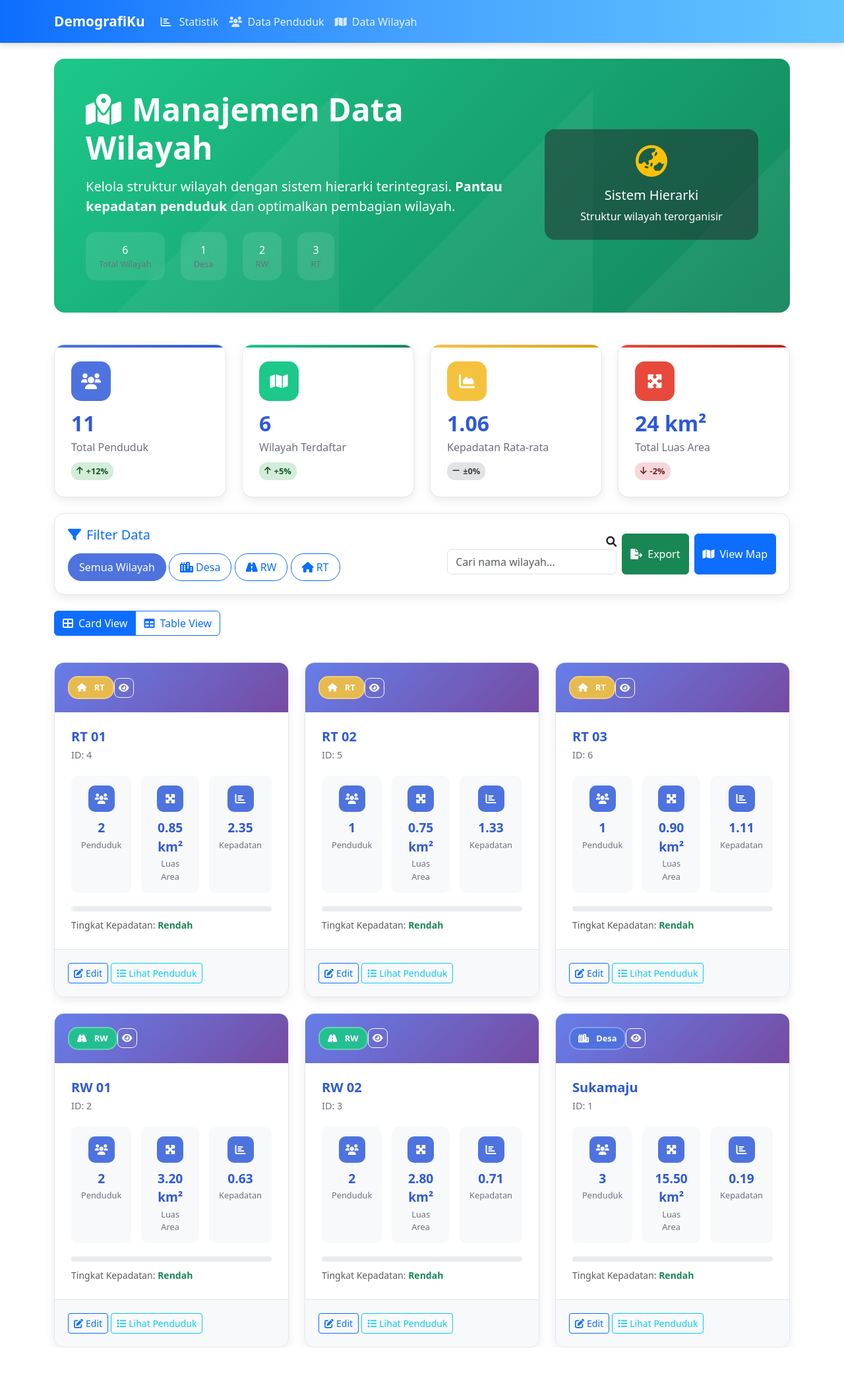
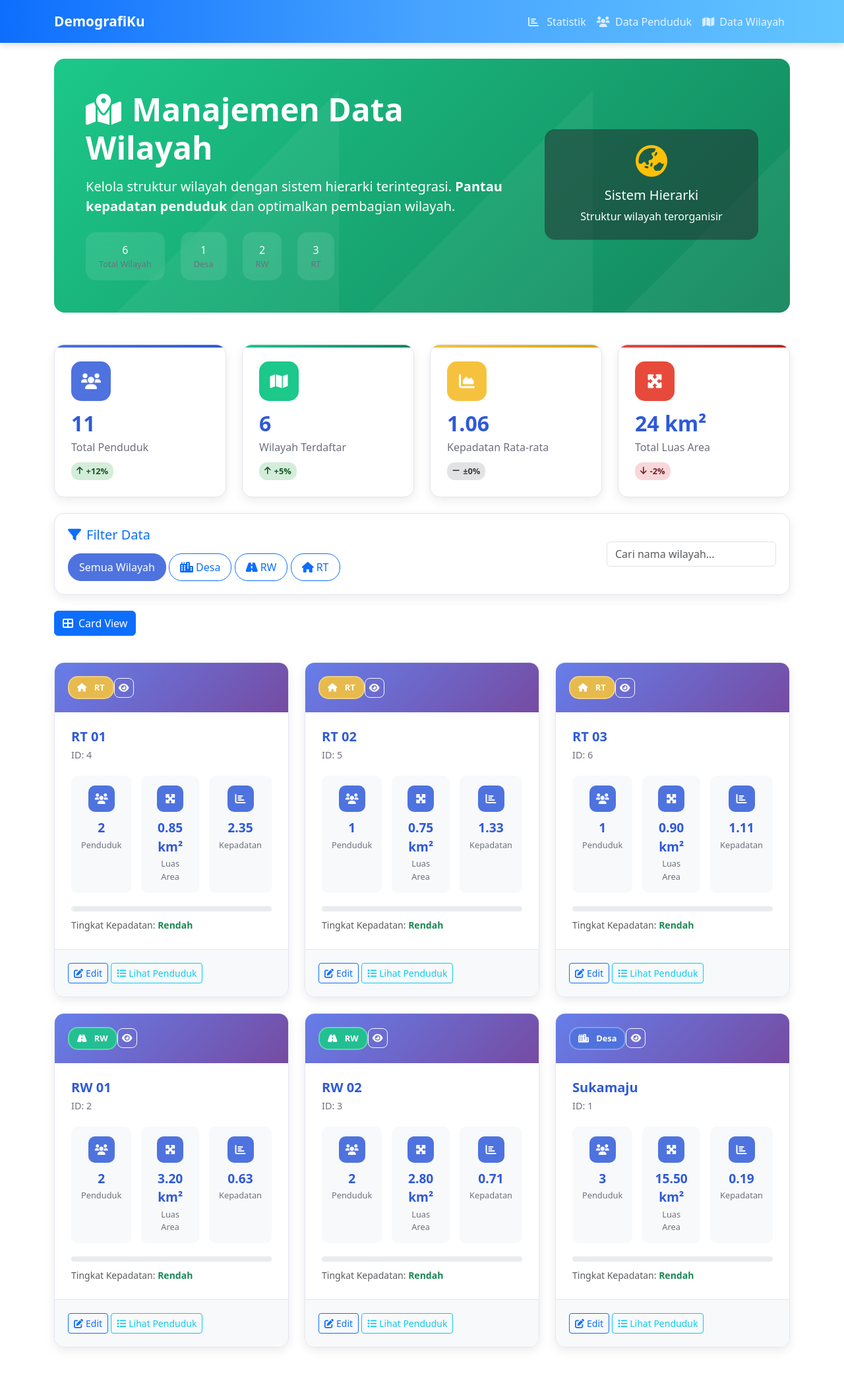
Before and after one commit to azfaimaduddin/DemografiKu_ProjectWeb, a PHP site: page /index.php?page=wilayah in a window 1280 px wide. Shown: the whole page at 66% size. Before the commit the page ends 2043 px from the top, so only its background shows below. Run offline with PHP 8.4, Linux system fonts and the light colour scheme; data comes from the database, SQL or seed files in the repository; both versions use the stored data as it was after the commit.

Commit message:
80% update

```diff
--- a/includes/header.php
+++ b/includes/header.php
@@ -63,7 +63,8 @@
                 <span class="navbar-toggler-icon"></span>
             </button>
             <div class="collapse navbar-collapse" id="navbarNav">
-                <ul class="navbar-nav">
+
+                <ul class="navbar-nav ms-auto">
                     <li class="nav-item">
                         <a class="nav-link dashboard-link" href="index.php" onclick="handleDashboardClick(event)">
                             <i class="fas fa-chart-bar me-2"></i>
--- a/pages/dashboard.php
+++ b/pages/dashboard.php
@@ -103,7 +103,7 @@ $stats = $model->getDashboardStats();
     <div class="row mb-5">
         <div class="col-12">
             <div class="section-header text-center mb-5">
-                <h2 class="display-5 fw-bold gradient-text">📈 Dashboard Analytics</h2>
+                <h2 class="display-5 fw-bold gradient-text">Dashboard Analytics</h2>
                 <p class="lead text-muted">Data terkini yang diolah menjadi informasi berharga</p>
                 <div class="header-divider"></div>
             </div>
@@ -235,7 +235,7 @@ $stats = $model->getDashboardStats();
         </div>
     </div>
 
-    <div class="row g-4">
+    <div class="row g-4" style="padding-bottom: 60px">
         <div class="col-md-4">
             <div class="feature-card">
                 <div class="feature-icon bg-primary">
--- a/pages/data_list.php
+++ b/pages/data_list.php
@@ -139,7 +139,7 @@ $perempuan = count(array_filter($penduduk, function($p) { return $p['jenis_kelam
 <?php endif; ?>
 
 <!-- Data Table -->
-<div class="row">
+<div class="row" style="margin-bottom: 60px;">
     <div class="col-12">
         <div class="data-table-container">
             <div class="table-header">
--- a/pages/wilayah.php
+++ b/pages/wilayah.php
@@ -182,15 +182,8 @@ foreach ($wilayah as $w) {
                 <div class="col-md-6 text-end">
                     <div class="d-flex gap-2 justify-content-end">
                         <div class="search-box-wilayah">
-                            <i class="fas fa-search search-icon"></i>
                             <input type="text" id="searchWilayah" class="form-control search-input" placeholder="Cari nama wilayah...">
                         </div>
-                        <button class="btn btn-success" onclick="exportWilayahData()">
-                            <i class="fas fa-file-export me-2"></i>Export
-                        </button>
-                        <button class="btn btn-primary" onclick="showWilayahMap()">
-                            <i class="fas fa-map me-2"></i>View Map
-                        </button>
                     </div>
                 </div>
             </div>
@@ -207,17 +200,14 @@ foreach ($wilayah as $w) {
                 <label class="btn btn-outline-primary" for="cardView">
                     <i class="fas fa-th-large me-2"></i>Card View
                 </label>
-                <input type="radio" class="btn-check" name="viewMode" id="tableView" autocomplete="off">
-                <label class="btn btn-outline-primary" for="tableView">
-                    <i class="fas fa-table me-2"></i>Table View
-                </label>
+
             </div>
         </div>
     </div>
 </div>
 
 <!-- Cards View -->
-<div id="cardsView" class="view-content">
+<div id="cardsView" class="view-content" style="padding-bottom: 60px;">
     <div class="row g-4">
         <?php foreach ($wilayahWithDensity as $w):
             $tingkatColor = [
@@ -303,84 +293,6 @@ foreach ($wilayah as $w) {
             </div>
         </div>
         <?php endforeach; ?>
-    </div>
-</div>
-
-<!-- Table View -->
-<div id="tableView" class="view-content" style="display: none;">
-    <div class="table-container-wilayah">
-        <div class="table-responsive">
-            <table class="table table-hover" id="wilayahTable">
-                <thead class="table-light">
-                    <tr>
-                        <th>ID</th>
-                        <th>Nama Wilayah</th>
-                        <th>Tingkat</th>
-                        <th>Luas Area (km²)</th>
-                        <th>Jumlah Penduduk</th>
-                        <th>Kepadatan</th>
-                        <th>Status Kepadatan</th>
-                        <th class="text-center">Aksi</th>
-                    </tr>
-                </thead>
-                <tbody>
-                    <?php foreach ($wilayahWithDensity as $w):
-                        $kepadatanLevel = $w['kepadatan'] > 100 ? 'high' : ($w['kepadatan'] > 50 ? 'medium' : 'low');
-                    ?>
-                    <tr class="wilayah-row" data-tingkat="<?php echo $w['tingkat']; ?>">
-                        <td>
-                            <span class="badge bg-secondary"><?php echo $w['id_wilayah']; ?></span>
-                        </td>
-                        <td>
-                            <div class="d-flex align-items-center">
-                                <div class="wilayah-avatar me-3">
-                                    <i class="fas <?php echo $w['tingkat'] === 'Desa' ? 'fa-city' : ($w['tingkat'] === 'RW' ? 'fa-road' : 'fa-home'); ?>"></i>
-                                </div>
-                                <div>
-                                    <div class="fw-semibold"><?php echo $w['nama_wilayah']; ?></div>
-                                    <small class="text-muted">ID: <?php echo $w['id_wilayah']; ?></small>
-                                </div>
-                            </div>
-                        </td>
-                        <td>
-                            <span class="badge tingkat-badge tingkat-<?php echo $w['tingkat']; ?>">
-                                <?php echo $w['tingkat']; ?>
-                            </span>
-                        </td>
-                        <td>
-                            <span class="luas-value"><?php echo $w['luas_area_km2']; ?></span>
-                        </td>
-                        <td>
-                            <span class="penduduk-count"><?php echo $w['jumlah_penduduk']; ?></span>
-                        </td>
-                        <td>
-                            <span class="kepadatan-value <?php echo $kepadatanLevel === 'high' ? 'text-danger' : ($kepadatanLevel === 'medium' ? 'text-warning' : 'text-success'); ?>">
-                                <?php echo $w['kepadatan']; ?>
-                            </span>
-                        </td>
-                        <td>
-                            <span class="badge kepadatan-badge kepadatan-<?php echo $kepadatanLevel; ?>">
-                                <?php echo $kepadatanLevel === 'high' ? 'Tinggi' : ($kepadatanLevel === 'medium' ? 'Sedang' : 'Rendah'); ?>
-                            </span>
-                        </td>
-                        <td>
-                            <div class="action-buttons-table">
-                                <button class="btn btn-sm btn-outline-primary" onclick="showWilayahDetail(<?php echo $w['id_wilayah']; ?>)">
-                                    <i class="fas fa-eye"></i>
-                                </button>
-                                <button class="btn btn-sm btn-outline-warning" onclick="editWilayah(<?php echo $w['id_wilayah']; ?>)">
-                                    <i class="fas fa-edit"></i>
-                                </button>
-                                <button class="btn btn-sm btn-outline-info" onclick="viewPenduduk(<?php echo $w['id_wilayah']; ?>)">
-                                    <i class="fas fa-users"></i>
-                                </button>
-                            </div>
-                        </td>
-                    </tr>
-                    <?php endforeach; ?>
-                </tbody>
-            </table>
-        </div>
     </div>
 </div>
 
```
Also changed, not shown: demografi_ku.sql (added, +121 -0 lines), 3 other files.
